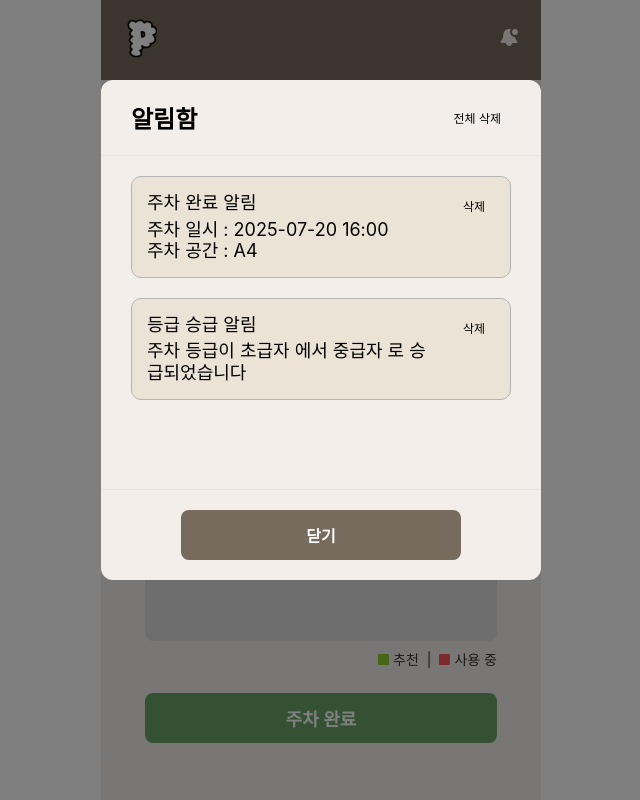
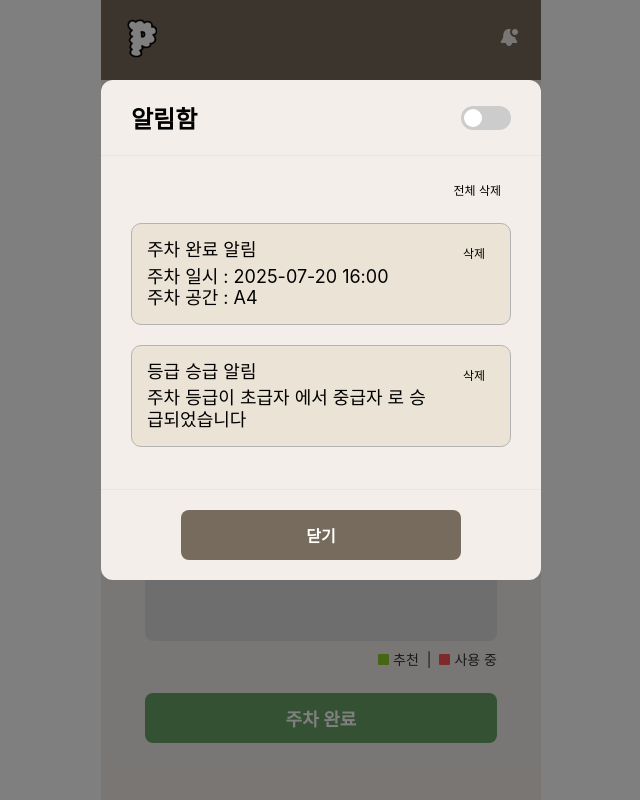
Before and after one commit to Me-in-U/Alpacar, a Vue app in the folder frontend/alpacar-vue/: page /parking-recommend in a window 1280 px wide. Both pictures are taken after a click on the element 828 px from the left and 40 px from the top of the page. Shown: the top 800 px of the page, without its empty margins (319-959 px from the left). Built offline with nearby package versions, Linux system fonts and the light colour scheme; the HTML template or start-up script is replaced by a standard one.

Commit message:
api연결_푸쉬알림

```diff
--- a/frontend/alpacar-vue/src/components/Header.vue
+++ b/frontend/alpacar-vue/src/components/Header.vue
@@ -13,10 +13,12 @@
 		<div class="modal-content" @click.stop>
 			<div class="modal-header">
 				<h2 class="modal-title">알림함</h2>
-        <div class="delete-all" @click="deleteAllNotifications">전체 삭제</div>
+				<!-- 푸시 알림 설정 버튼 -->
+				<label class="switch"> <input type="checkbox" v-model="pushOn" :disabled="userStore.isToggling" /><span class="slider"></span> </label>
 			</div>
 
 			<div class="notification-list">
+				<div class="delete-all" @click="deleteAllNotifications">전체 삭제</div>
 				<!-- 주차 완료 알림 -->
 				<div class="notification-item">
 					<div class="notification-content">
@@ -38,34 +40,41 @@
 			</div>
 
 			<div class="modal-footer">
-        <button class="close-button" @click="showNotificationModal = false">
-          닫기
-        </button>
+				<button class="close-button" @click="showNotificationModal = false">닫기</button>
 			</div>
 		</div>
 	</div>
 </template>
 
 <script setup lang="ts">
-import { ref } from 'vue'
-import { useRouter } from 'vue-router'
+import { ref, computed } from "vue";
+import { useRouter } from "vue-router";
+import { useUserStore } from "@/stores/user";
 
-const router = useRouter()
-const showNotificationModal = ref(false)
+const router = useRouter();
+const showNotificationModal = ref(false);
+const userStore = useUserStore();
+
+const pushOn = computed<boolean>({
+	get: () => userStore.me?.push_on ?? false,
+	set: (value: boolean) => {
+		userStore.togglePush(value);
+	},
+});
 
 const goToMain = () => {
-  router.push('/main')
-}
+	router.push("/main");
+};
 
 const deleteNotification = (id: number) => {
-  console.log('알림 삭제:', id)
+	console.log("알림 삭제:", id);
 	// 실제로는 API 호출로 알림을 삭제
-}
+};
 
 const deleteAllNotifications = () => {
-  console.log('전체 알림 삭제')
+	console.log("전체 알림 삭제");
 	// 실제로는 API 호출로 모든 알림을 삭제
-}
+};
 </script>
 
 <style scoped>
@@ -76,7 +85,7 @@ const deleteAllNotifications = () => {
 	left: 0;
 	right: 0;
 	height: 80px;
-  background: #776B5D;
+	background: #776b5d;
 	display: flex;
 	align-items: center;
 	justify-content: space-between;
@@ -122,7 +131,7 @@ const deleteAllNotifications = () => {
 .modal-content {
 	width: 440px;
 	height: 500px;
-  background-color: #F3EEEA;
+	background-color: #f3eeea;
 	border-radius: 12px;
 	display: flex;
 	flex-direction: column;
@@ -134,14 +143,14 @@ const deleteAllNotifications = () => {
 	justify-content: space-between;
 	align-items: center;
 	padding: 20px 30px;
-  border-bottom: 1px solid #E5E5E5;
+	border-bottom: 1px solid #e5e5e5;
 }
 
 .modal-title {
 	color: #000000;
 	font-size: 24px;
 	font-weight: 600;
-  font-family: 'Inter', sans-serif;
+	font-family: "Inter", sans-serif;
 	margin: 0;
 }
 
@@ -149,11 +158,12 @@ const deleteAllNotifications = () => {
 	color: #000000;
 	font-size: 12px;
 	font-weight: 400;
-  font-family: 'Inter', sans-serif;
+	font-family: "Inter", sans-serif;
 	cursor: pointer;
 	padding: 5px 10px;
 	border-radius: 4px;
 	transition: background-color 0.3s ease;
+	margin-left: auto;
 }
 
 .delete-all:hover {
@@ -170,8 +180,8 @@ const deleteAllNotifications = () => {
 }
 
 .notification-item {
-  background: #EBE3D5;
-  border: 1px solid #B3B3B3;
+	background: #ebe3d5;
+	border: 1px solid #b3b3b3;
 	border-radius: 10px;
 	padding: 15px;
 	display: flex;
@@ -188,7 +198,7 @@ const deleteAllNotifications = () => {
 	color: #000000;
 	font-size: 18px;
 	font-weight: 400;
-  font-family: 'Inter', sans-serif;
+	font-family: "Inter", sans-serif;
 	margin: 0 0 5px 0;
 	line-height: 1.2;
 }
@@ -197,7 +207,7 @@ const deleteAllNotifications = () => {
 	color: #000000;
 	font-size: 18px;
 	font-weight: 400;
-  font-family: 'Inter', sans-serif;
+	font-family: "Inter", sans-serif;
 	margin: 0;
 	line-height: 1.2;
 }
@@ -206,7 +216,7 @@ const deleteAllNotifications = () => {
 	color: #000000;
 	font-size: 12px;
 	font-weight: 400;
-  font-family: 'Inter', sans-serif;
+	font-family: "Inter", sans-serif;
 	cursor: pointer;
 	padding: 5px 10px;
 	border-radius: 4px;
@@ -220,7 +230,7 @@ const deleteAllNotifications = () => {
 
 .modal-footer {
 	padding: 20px 30px;
-  border-top: 1px solid #E5E5E5;
+	border-top: 1px solid #e5e5e5;
 	display: flex;
 	justify-content: center;
 }
@@ -228,21 +238,59 @@ const deleteAllNotifications = () => {
 .close-button {
 	width: 280px;
 	height: 50px;
-  background-color: #776B5D;
-  color: #FFFFFF;
+	background-color: #776b5d;
+	color: #ffffff;
 	border: none;
 	border-radius: 8px;
 	font-size: 16px;
 	font-weight: 600;
-  font-family: 'Inter', sans-serif;
+	font-family: "Inter", sans-serif;
 	cursor: pointer;
 	transition: all 0.3s ease;
 }
 
 .close-button:hover {
-  background-color: #665A4D;
+	background-color: #665a4d;
 	transform: translateY(-2px);
 	box-shadow: 0 4px 12px rgba(119, 107, 93, 0.3);
+}
+
+/* Switch */
+.switch {
+	position: relative;
+	display: inline-block;
+	width: 50px;
+	height: 24px;
+	margin-left: 16px;
+}
+.switch input {
+	opacity: 0;
+	width: 0;
+	height: 0;
+}
+.slider {
+	position: absolute;
+	inset: 0;
+	background: #ccc;
+	border-radius: 24px;
+	transition: 0.4s;
+}
+.slider:before {
+	content: "";
+	position: absolute;
+	width: 18px;
+	height: 18px;
+	left: 3px;
+	bottom: 3px;
+	background: #fff;
+	border-radius: 50%;
+	transition: 0.4s;
+}
+.switch input:checked + .slider {
+	background: #66bb6a;
+}
+.switch input:checked + .slider:before {
+	transform: translateX(26px);
 }
 
 /* Responsive Design */
--- a/frontend/alpacar-vue/src/main.ts
+++ b/frontend/alpacar-vue/src/main.ts
@@ -1,12 +1,40 @@
-import { createApp } from 'vue'
-import { createPinia } from 'pinia'
+// main.ts
+import { createApp } from "vue";
+import { createPinia } from "pinia";
 
-import App from './App.vue'
-import router from './router'
+import App from "./App.vue";
+import router from "./router";
+import { useUserStore } from "@/stores/user";
 
-const app = createApp(App)
+const app = createApp(App);
+const pinia = createPinia();
 
-app.use(createPinia())
-app.use(router)
+app.use(pinia);
+app.use(router);
 
-app.mount('#app')
+// 앱 시작 시 한 번만 실행
+const userStore = useUserStore();
+const token = localStorage.getItem("access_token");
+if (token) {
+	userStore.fetchMe(token).catch(() => {
+		// 토큰이 만료됐거나 오류가 나면 로그인 페이지로
+		userStore.clearUser();
+		router.push("/login");
+	});
+}
+
+app.mount("#app");
+
+// 서비스 워커 등록
+if ("serviceWorker" in navigator) {
+	window.addEventListener("load", () => {
+		navigator.serviceWorker
+			.register("/service-worker.js")
+			.then((registration) => {
+				console.log("서비스 워커 등록 성공:", registration.scope);
+			})
+			.catch((err) => {
+				console.error("서비스 워커 등록 실패:", err);
+			});
+	});
+}
--- a/frontend/alpacar-vue/src/stores/user.ts
+++ b/frontend/alpacar-vue/src/stores/user.ts
@@ -30,6 +30,7 @@ export const useUserStore = defineStore("user", {
 		me: null as User | null,
 		vehicles: [] as Vehicle[],
 		vehicleModels: [] as VehicleModel[],
+		isToggling: false,
 	}),
 	actions: {
 		setUser(user: User) {
@@ -69,6 +70,95 @@ export const useUserStore = defineStore("user", {
 			return this.me;
 		},
 
+		async togglePush(on: boolean) {
+			if (!this.me) {
+				console.warn("togglePush: 유저 정보 없음");
+				return;
+			}
+			if (this.isToggling) {
+				console.warn("togglePush: 이미 처리 중");
+				return;
+			}
+			console.log("[togglePush] 시작, 변경 요청:", on);
+			this.isToggling = true;
+			const prev = this.me.push_on;
+			this.me.push_on = on;
+
+			const token = localStorage.getItem("access_token");
+			if (!token) {
+				console.error("[togglePush] 토큰 없음, 롤백");
+				this.me.push_on = prev;
+				this.isToggling = false;
+				return;
+			}
+
+			try {
+				let swReg: ServiceWorkerRegistration | undefined;
+				// ready 대신 getRegistration 으로 방어
+				if ("serviceWorker" in navigator) {
+					swReg = await navigator.serviceWorker.getRegistration();
+					if (!swReg) {
+						console.warn("[togglePush] SW 미등록, 푸시 구독 로직을 건너뜁니다.");
+					}
+				}
+
+				if (on && swReg) {
+					// 구독
+					console.log("[togglePush] 구독 시도");
+					const sub = await swReg.pushManager.subscribe({
+						userVisibleOnly: true,
+						applicationServerKey: urlBase64ToUint8Array(this.me.vapid_public_key),
+					});
+					const res = await fetch(`${BACKEND_BASE_URL}/push/subscribe/`, {
+						method: "POST",
+						headers: {
+							"Content-Type": "application/json",
+							Authorization: `Bearer ${token}`,
+						},
+						body: JSON.stringify(sub.toJSON()),
+					});
+					if (!res.ok) throw new Error("구독 API 실패");
+					console.log("[togglePush] 구독 성공");
+				} else {
+					// 구독해제
+					console.log("[togglePush] 구독 해제 시도");
+					const sub = await swReg?.pushManager.getSubscription();
+					if (sub) {
+						await sub.unsubscribe();
+						const res = await fetch(`${BACKEND_BASE_URL}/push/unsubscribe/`, {
+							method: "POST",
+							headers: {
+								"Content-Type": "application/json",
+								Authorization: `Bearer ${token}`,
+							},
+							body: JSON.stringify({ endpoint: sub.endpoint }),
+						});
+						if (!res.ok) throw new Error("구독해제 API 실패");
+						console.log("[togglePush] 구독 해제 성공");
+					}
+				}
+
+				console.log("[togglePush] 서버에 설정 저장 시도:", on);
+				// 최종 서버 설정 저장
+				const saveRes = await fetch(`${BACKEND_BASE_URL}/push/setting/`, {
+					method: "POST",
+					headers: {
+						"Content-Type": "application/json",
+						Authorization: `Bearer ${token}`,
+					},
+					body: JSON.stringify({ push_on: on }),
+				});
+				if (!saveRes.ok) throw new Error("설정 저장 실패");
+				console.log("[togglePush] 설정 저장 성공");
+			} catch (e) {
+				console.error("[togglePush] 오류 발생, 롤백", e);
+				this.me.push_on = prev; // 롤백
+			} finally {
+				this.isToggling = false;
+				console.log("[togglePush] 완료, 최종 상태:", this.me.push_on);
+			}
+		},
+
 		// 차량 조회
 		async fetchMyVehicles() {
 			const token = localStorage.getItem("access_token");
@@ -85,7 +175,7 @@ export const useUserStore = defineStore("user", {
 			this.vehicles = list;
 			return list;
 		},
-		// ① 모델 리스트 불러오기
+		// 모델 리스트 불러오기
 		async fetchVehicleModels() {
 			const token = localStorage.getItem("access_token");
 			const res = await fetch(`${BACKEND_BASE_URL}/vehicle-models/`, {
@@ -146,3 +236,11 @@ export const useUserStore = defineStore("user", {
 		},
 	},
 });
+
+// VAPID 키 디코드 헬퍼
+function urlBase64ToUint8Array(base64String: string) {
+	const padding = "=".repeat((4 - (base64String.length % 4)) % 4);
+	const base64 = (base64String + padding).replace(/\-/g, "+").replace(/_/g, "/");
+	const rawData = atob(base64);
+	return Uint8Array.from([...rawData].map((char) => char.charCodeAt(0)));
+}
```
Also changed, not shown: frontend/alpacar-vue/public/service-worker.js (added, +27 -0 lines). Lines whose indentation alone changed are shown as unchanged.
